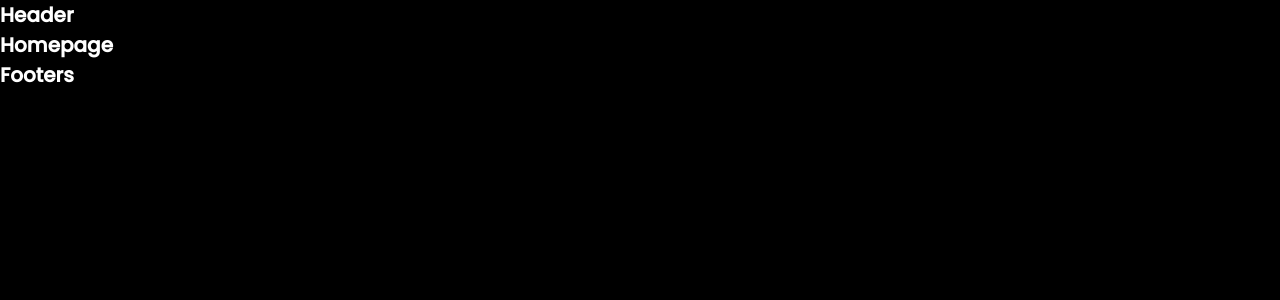
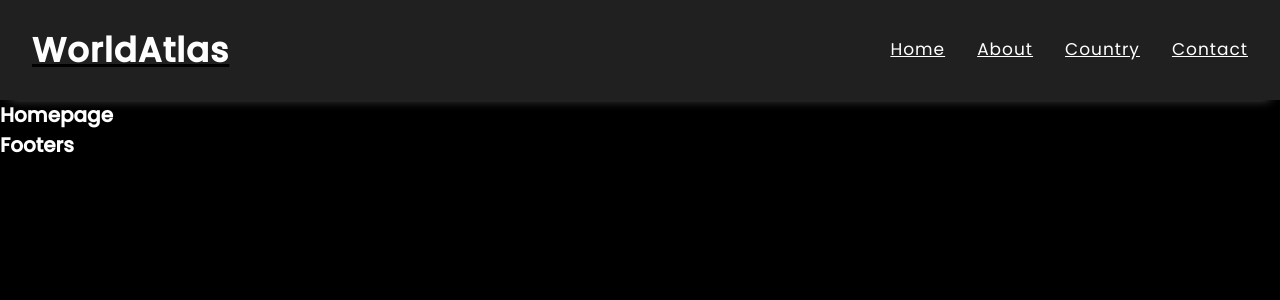
Before and after one commit to narzaryhenry/worldAtlas, a React (Vite) app: page / in a window 1280 px wide. Shown: the top 300 px of the page. Built offline with nearby package versions, Linux system fonts and the light colour scheme.

Commit message:
navbar done

```diff
--- a/src/components/ui/Headers.jsx
+++ b/src/components/ui/Headers.jsx
@@ -1,8 +1,34 @@
+import { NavLink } from "react-router-dom";
+
 const Headers = () => {
   return (
-    <div>
-      <h1>Header</h1>
-    </div>
+    <header>
+      <div className="container">
+        <div className="navbar-grid grid">
+          <div className="Logo">
+            <NavLink to="/">
+              <h1>WorldAtlas</h1>
+            </NavLink>
+          </div>
+          <nav>
+            <ul>
+              <li>
+                <NavLink to="/">Home</NavLink>
+              </li>
+              <li>
+                <NavLink to="/about">About</NavLink>
+              </li>
+              <li>
+                <NavLink to="/country">Country</NavLink>
+              </li>
+              <li>
+                <NavLink to="/contact">Contact</NavLink>
+              </li>
+            </ul>
+          </nav>
+        </div>
+      </div>
+    </header>
   );
 };
 
```
